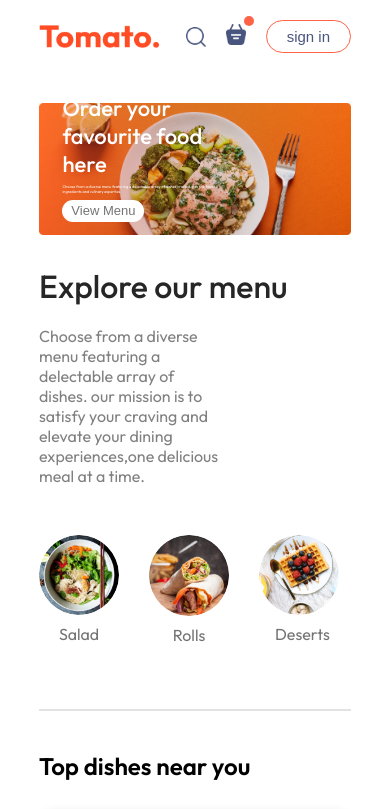
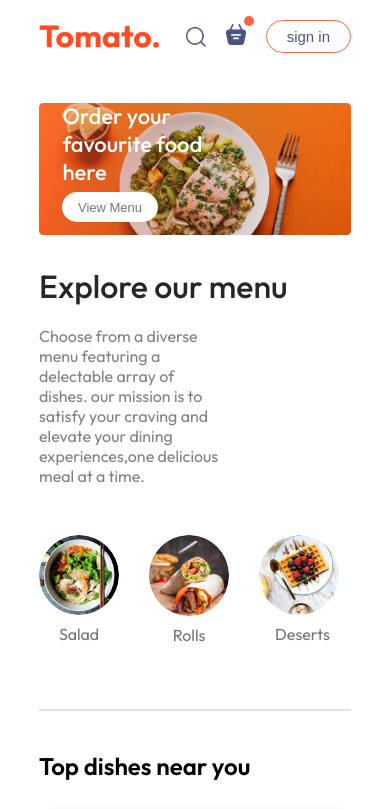
Before and after one commit to Deepanshumelkani77/Tomato, a React (Vite) app: page / in a window 390 px wide. Shown: the top 809 px of the page. Built offline with nearby package versions, Linux system fonts and the light colour scheme.

Commit message:
make header responsive

```diff
--- a/src/components/header/Header.css
+++ b/src/components/header/Header.css
@@ -50,3 +50,28 @@
     }
 
   }
+
+  @media (max-width:1050px)
+  {
+
+.header-content{
+    max-width: 45%;
+}
+
+  }
+
+
+  @media (max-width:1050px)
+  {
+
+.header-content{
+    max-width: 65%;
+}
+.header-content p{
+    display: none;
+}
+.header-content button{
+    padding: 2vw 4vw;;
+}
+
+  }
```
